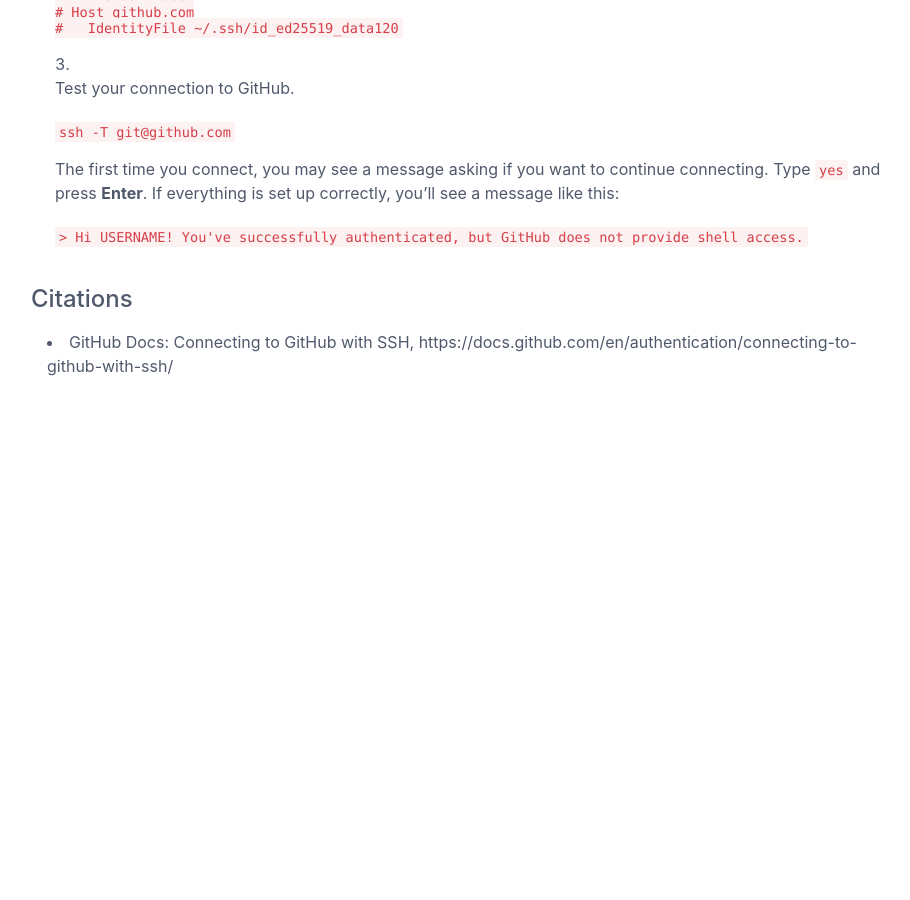
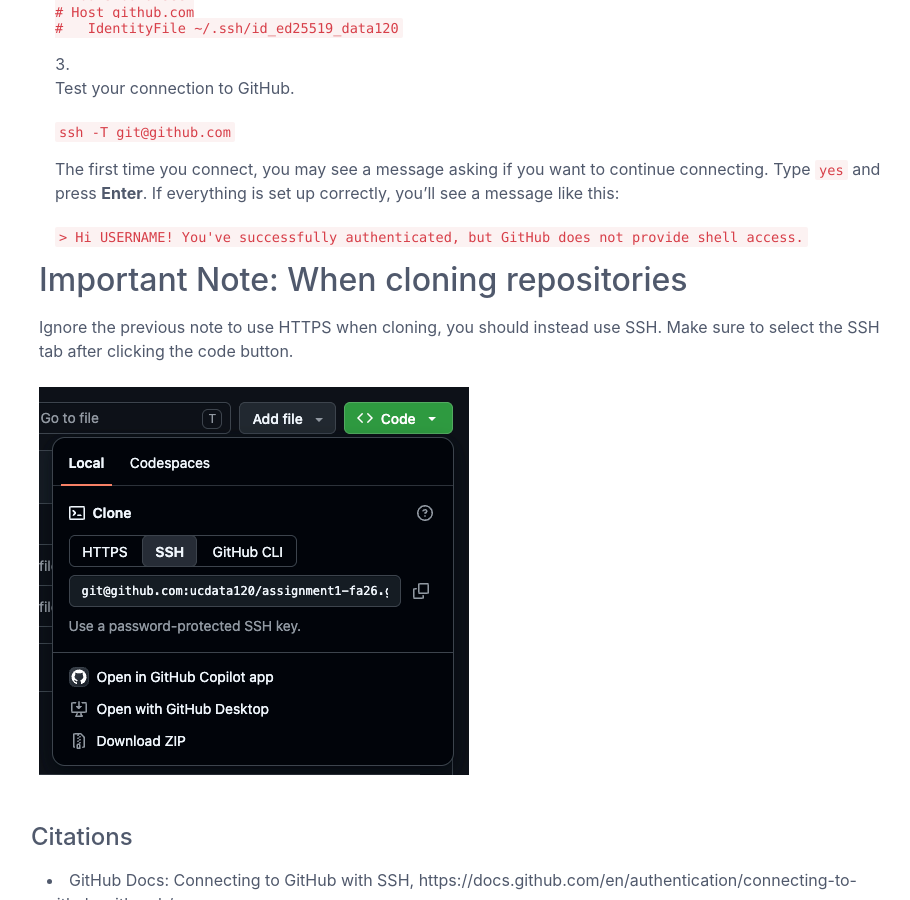
Before and after one commit to aidansan/aidansan.github.io, a Jekyll site: the page built from _blog_posts/ssh_keys_github.md, in a window 1280 px wide and 900 px high, scrolled down 3391 px. Shown: the whole window, without its empty margins (169-1079 px from the left). Built offline with Jekyll 4.4.1, drawn with Linux system fonts in a browser that asks for light colours; before the commit the page ends 3833 px from its top, so only the background shows below that.

Commit message:
Update sshkeys file with github cloning info

````diff
--- a/_blog_posts/ssh_keys_github.md
+++ b/_blog_posts/ssh_keys_github.md
@@ -99,3 +99,9 @@
    ```shell
    > Hi USERNAME! You've successfully authenticated, but GitHub does not provide shell access.
    ```
+
+## Important Note: When cloning repositories
+Ignore the previous note to use HTTPS when cloning, you should instead use SSH.
+Make sure to select the SSH tab after clicking the code button.
+
+![GitHub cloning image]({{ '/assets/images/github_clone.png' | relative_url }})
````
